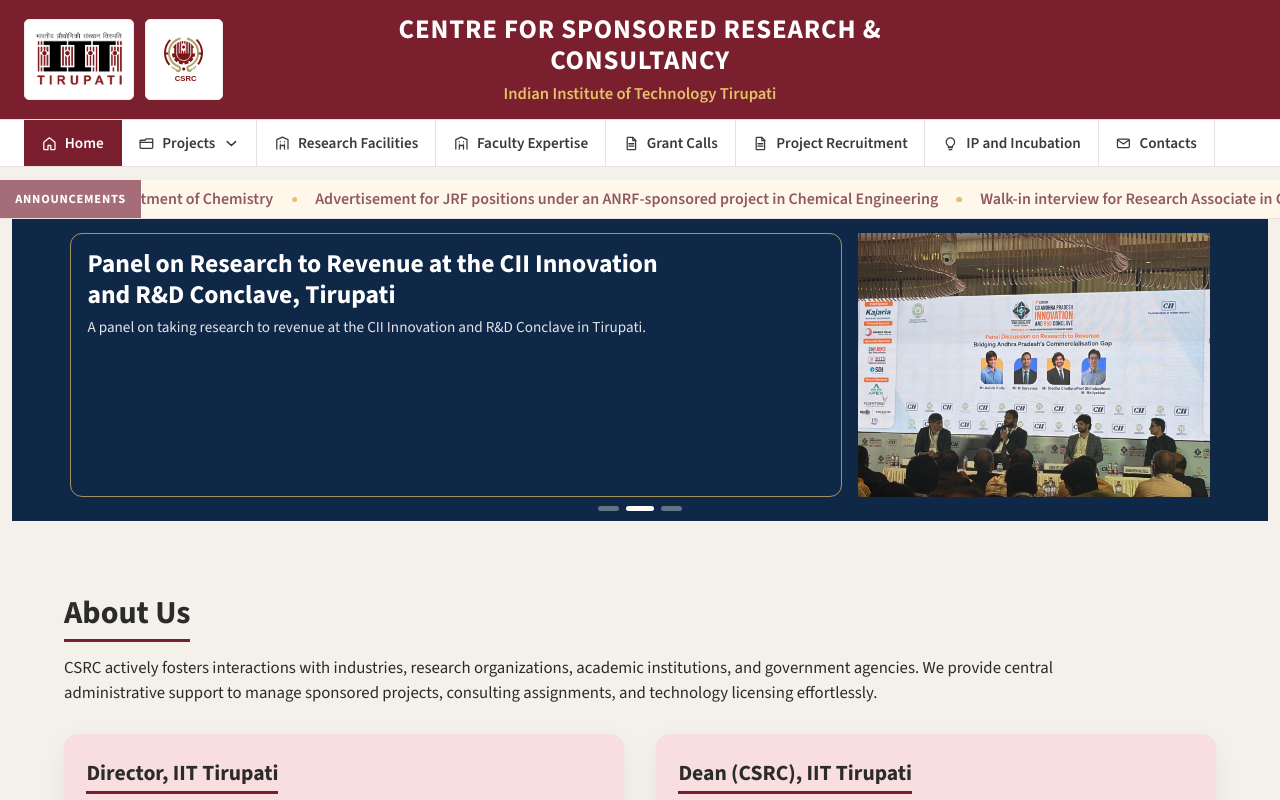
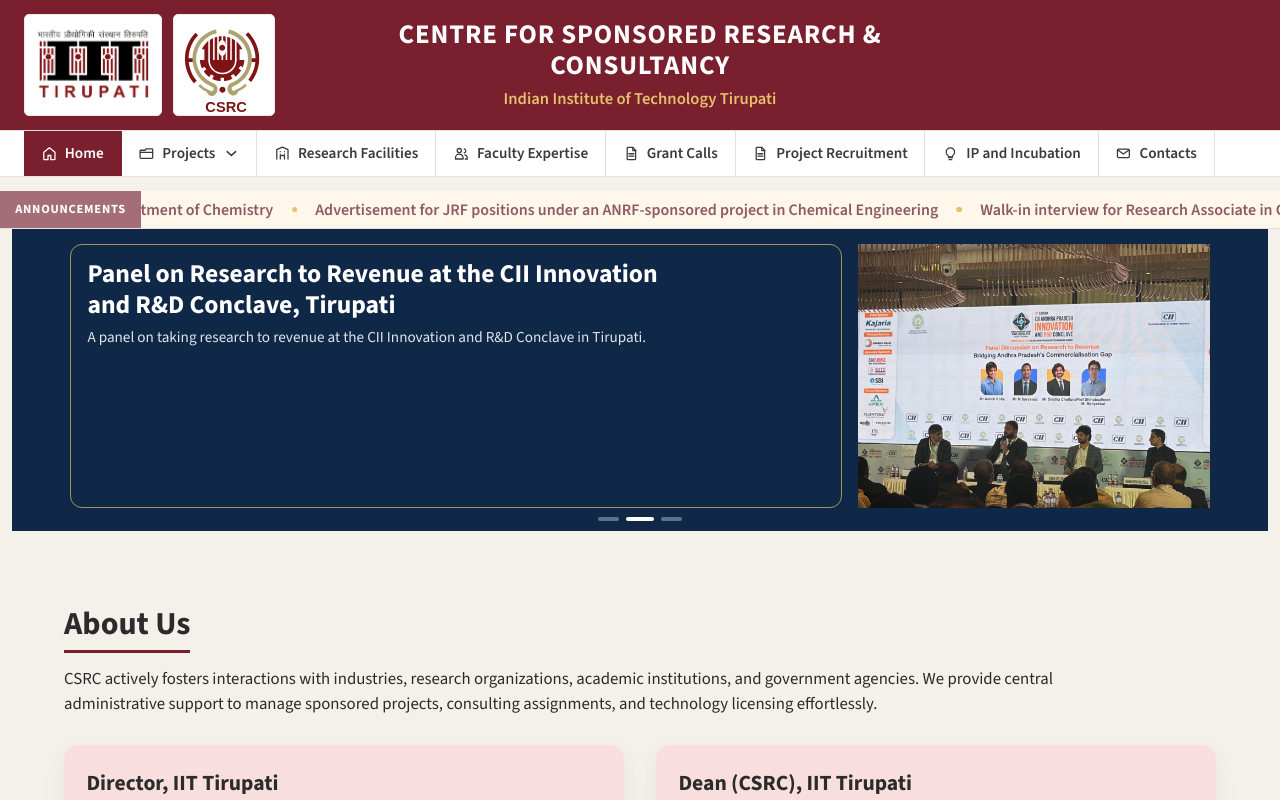
Before and after one commit to ch-sairohith/CSRC-Website, a React (Vite) app in the folder client/: page / in a window 1280 px wide. Shown: the top 800 px of the page. Built offline with nearby package versions, Linux system fonts and the light colour scheme.

Commit message:
changed logo size

```diff
--- a/client/src/components/Header.jsx
+++ b/client/src/components/Header.jsx
@@ -13,7 +13,7 @@ const links = [
     ],
   },
   { label: 'Research Facilities', icon: 'building', href: 'https://iittp.ac.in/istem', external: true },
-  { label: 'Faculty Expertise', icon: 'building', to: '/faculty-expertise' },
+  { label: 'Faculty Expertise', icon: 'faculty', to: '/faculty-expertise' },
   { label: 'Grant Calls', icon: 'doc', to: '/grants' },
   { label: 'Project Recruitment', icon: 'doc', href: 'https://iittp.ac.in/Project_Positions', external: true },
   { label: 'IP and Incubation', icon: 'bulb', to: '/ip' },
@@ -51,6 +51,14 @@ function Icon({ name }) {
       <svg {...common}>
         <path d="M4 20V6.5L12 3l8 3.5V20" />
         <path d="M9 20v-5h6v5M9 9.5h.01M15 9.5h.01M9 13h.01M15 13h.01" />
+      </svg>
+    )
+  }
+  if (name === 'faculty') {
+    return (
+      <svg {...common}>
+        <circle cx="9" cy="8" r="3" />
+        <path d="M3.5 20v-1.5a5.5 5.5 0 0 1 11 0V20zM16 5.5a3 3 0 0 1 0 5.8M17 14a5 5 0 0 1 3.5 4.5V20h-3" />
       </svg>
     )
   }
--- a/client/src/index.css
+++ b/client/src/index.css
@@ -146,21 +146,35 @@ img {
 .csrc-logo {
   display: grid;
   place-items: center;
-  height: 5.1rem;
+  height: 6.4rem;
   width: auto;
   background: #fff;
   border: 1px solid #efeae3;
   border-radius: 5px;
-  padding: 0.28rem 0.4rem;
+  padding: 0.25rem 0.4rem;
+}
+
+.csrc-logo {
+  width: 6.4rem;
+  overflow: hidden;
+  padding: 0;
 }
 
 .institute-mark img,
 .csrc-logo img {
   display: block;
-  height: 4.45rem;
+  height: 5.75rem;
   width: auto;
-  max-width: 8rem;
+  max-width: 8.5rem;
   object-fit: contain;
+}
+
+.csrc-logo img {
+  width: 100%;
+  height: 100%;
+  max-width: none;
+  object-fit: cover;
+  transform: scale(1.2);
 }
 
 .brand {
```
